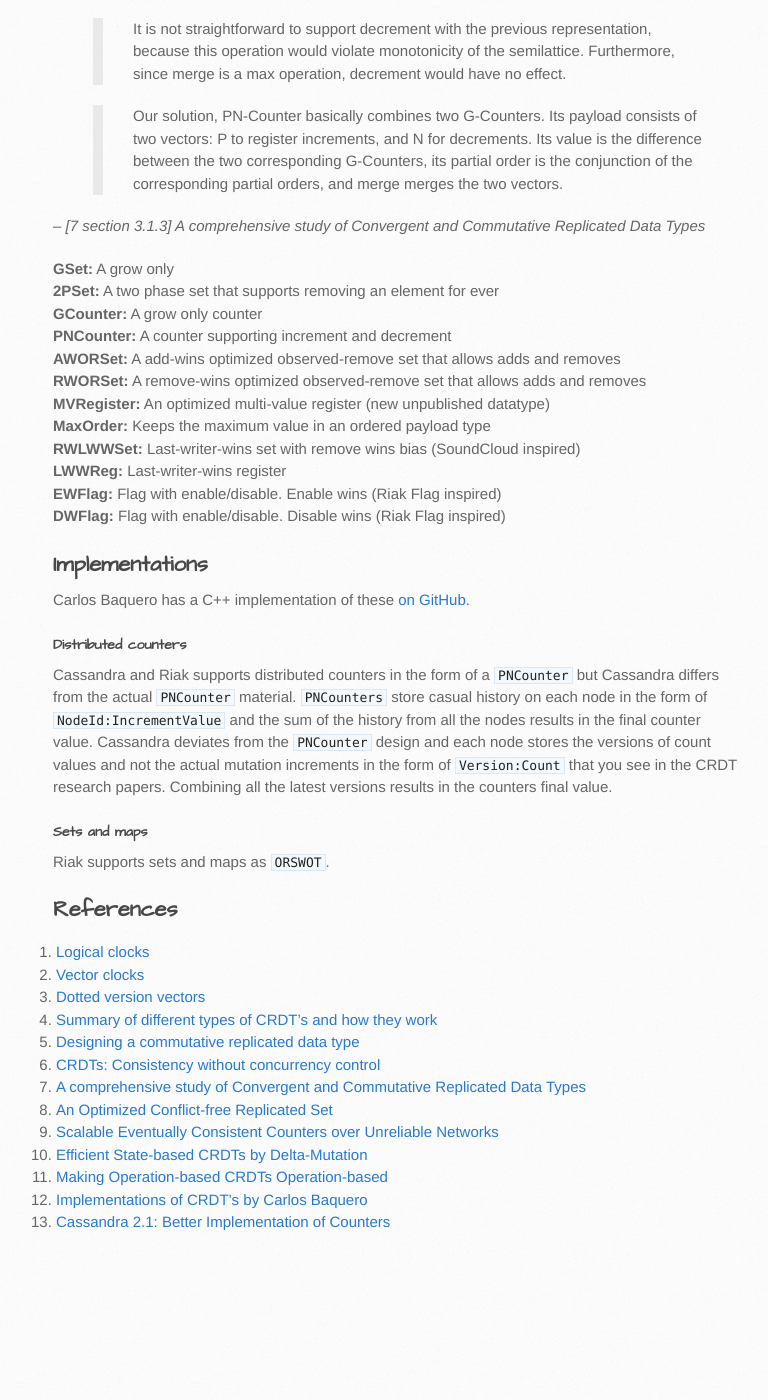
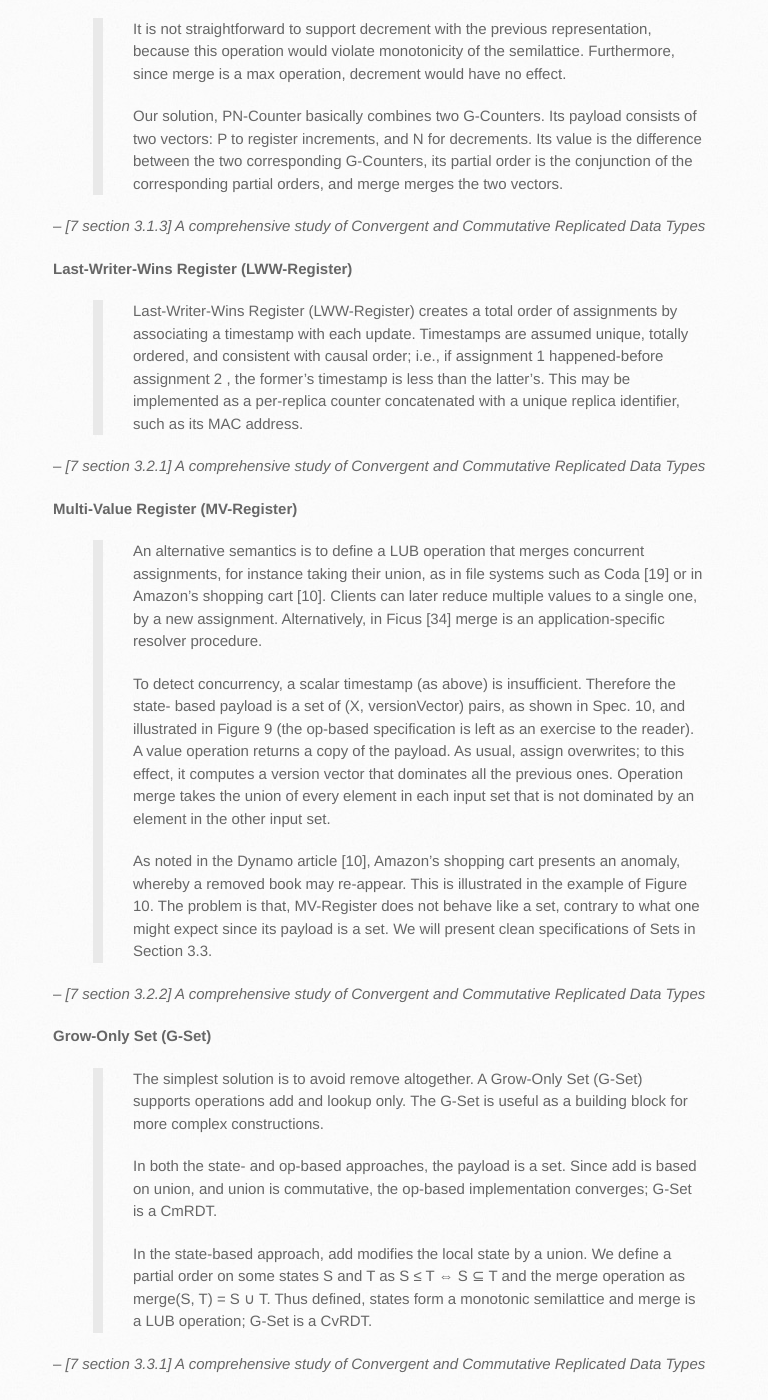
Before and after one commit to simongui/simongui.github.io, a Jekyll site: the page built from distributed-systems/crdt.md, in a window 1280 px wide and 1400 px high, scrolled down 1700 px. Shown: the whole window, without its empty margins (117-885 px from the left). Built offline with Jekyll 4.4.1, drawn with Linux system fonts in a browser that asks for light colours; before the commit the page ends 2976 px from its top, so only the background shows below that.

Commit message:
no message

```diff
--- a/distributed-systems/crdt.md
+++ b/distributed-systems/crdt.md
@@ -38,10 +38,45 @@ Some data types that have been designed to be convergent are:
 **State-based PN Counter**
 
 > It is not straightforward to support decrement with the previous representation, because this operation would violate monotonicity of the semilattice. Furthermore, since merge is a max operation, decrement would have no effect.
-
+>
 > Our solution, PN-Counter basically combines two G-Counters. Its payload consists of two vectors: P to register increments, and N for decrements. Its value is the difference between the two corresponding G-Counters, its partial order is the conjunction of the corresponding partial orders, and merge merges the two vectors.
 
 -- <cite>[7 section 3.1.3] A comprehensive study of Convergent and Commutative Replicated Data Types</cite>
+
+**Last-Writer-Wins Register (LWW-Register)**
+
+> Last-Writer-Wins Register (LWW-Register) creates a total order of assignments by associating a timestamp with each update. Timestamps are assumed unique, totally ordered, and consistent with causal order; i.e., if assignment 1 happened-before assignment 2 , the former’s timestamp is less than the latter’s. This may be implemented as a per-replica counter concatenated with a unique replica identifier, such as its MAC address.
+
+-- <cite>[7 section 3.2.1] A comprehensive study of Convergent and Commutative Replicated Data Types</cite>
+
+**Multi-Value Register (MV-Register)**
+
+> An alternative semantics is to define a LUB operation that merges concurrent assignments, for instance taking their union, as in file systems such as Coda [19] or in Amazon’s shopping cart [10]. Clients can later reduce multiple values to a single one, by a new assignment. Alternatively, in Ficus [34] merge is an application-specific resolver procedure.
+>
+> To detect concurrency, a scalar timestamp (as above) is insufficient. Therefore the state- based payload is a set of (X, versionVector) pairs, as shown in Spec. 10, and illustrated in Figure 9 (the op-based specification is left as an exercise to the reader). A value operation returns a copy of the payload. As usual, assign overwrites; to this effect, it computes a version vector that dominates all the previous ones. Operation merge takes the union of every element in each input set that is not dominated by an element in the other input set.
+>
+> As noted in the Dynamo article [10], Amazon’s shopping cart presents an anomaly, whereby a removed book may re-appear. This is illustrated in the example of Figure 10. The problem is that, MV-Register does not behave like a set, contrary to what one might expect since its payload is a set. We will present clean specifications of Sets in Section 3.3.
+
+-- <cite>[7 section 3.2.2] A comprehensive study of Convergent and Commutative Replicated Data Types</cite>
+
+**Grow-Only Set (G-Set)**
+
+> The simplest solution is to avoid remove altogether. A Grow-Only Set (G-Set) supports operations add and lookup only. The G-Set is useful as a building block for more complex constructions.
+>
+> In both the state- and op-based approaches, the payload is a set. Since add is based on union, and union is commutative, the op-based implementation converges; G-Set is a CmRDT.
+>
+> In the state-based approach, add modifies the local state by a union. We define a partial order on some states S and T as S ≤ T ⇔ S ⊆ T and the merge operation as merge(S, T) = S ∪ T. Thus defined, states form a monotonic semilattice and merge is a LUB operation; G-Set is a CvRDT.
+
+-- <cite>[7 section 3.3.1] A comprehensive study of Convergent and Commutative Replicated Data Types</cite>
+
+
+
+
+
+
+
+
+
 
 
 
```
